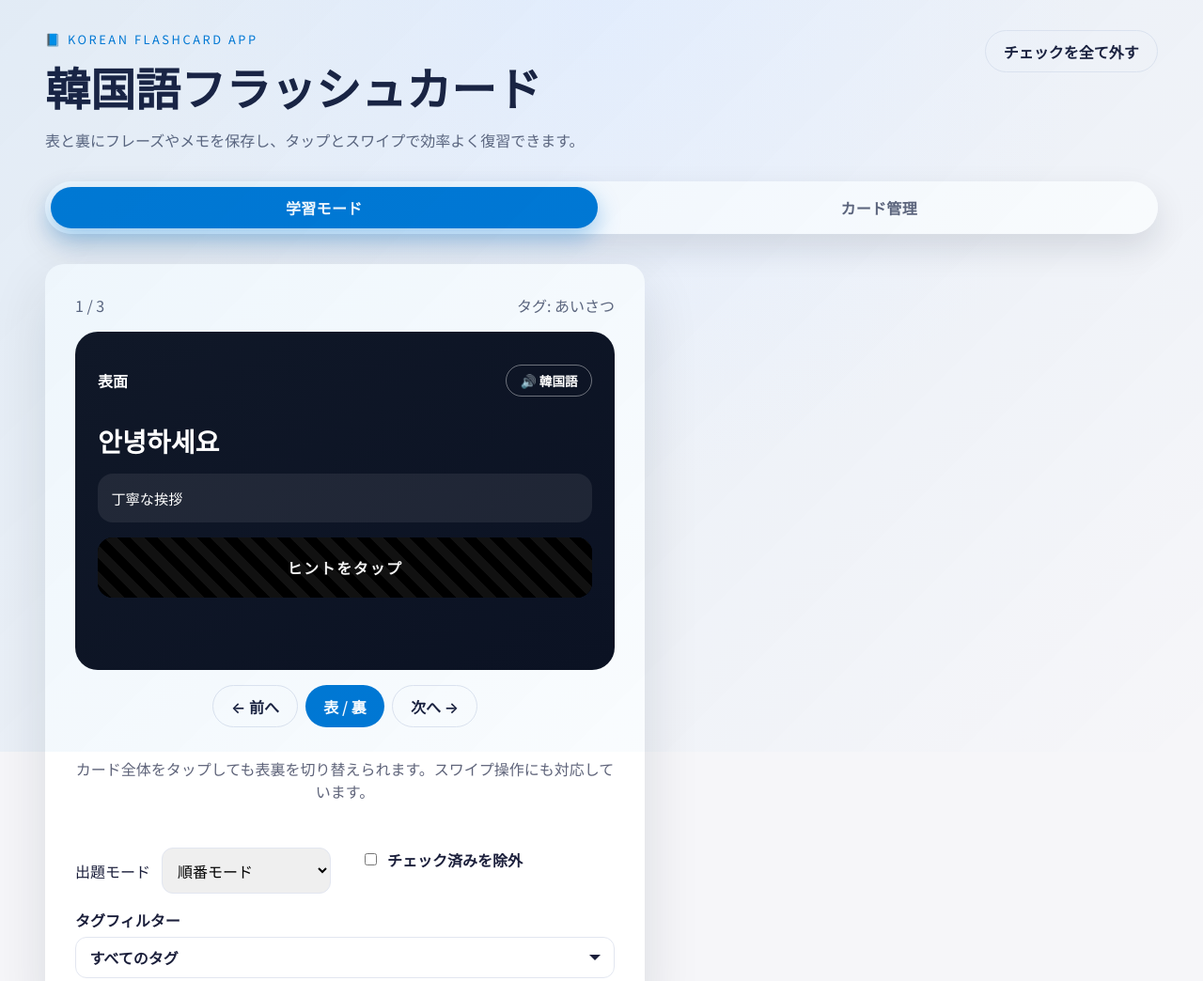
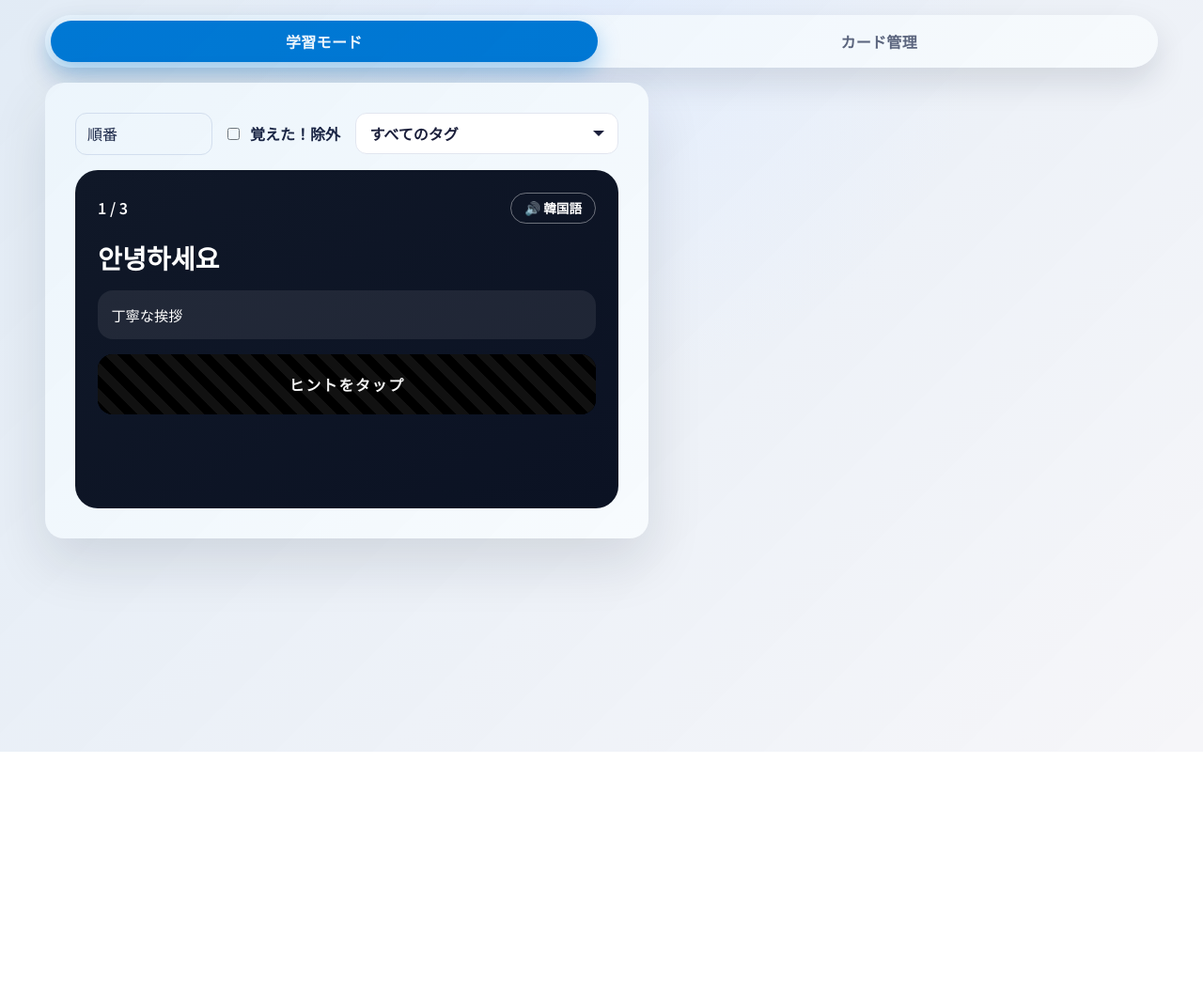
Before and after one commit to orbit07/lang_card, a plain HTML site: page index.html in a window 1280 px wide. Shown: the top 1044 px of the page at 94% size. After the commit the page ends 800 px from the top, so only its background shows below. Drawn offline with Linux system fonts and the light colour scheme.

Commit message:
CSS調整

```diff
--- a/index.html
+++ b/index.html
@@ -54,15 +54,40 @@
       </div>
 
       <section class="study-panel" id="studyPanel" role="tabpanel" aria-labelledby="studyTab">
+
+        <div class="controls">
+          <div class="control-group inline-control">
+            <select id="modeSelect">
+              <option value="sequential">順番</option>
+              <option value="random">ランダム</option>
+            </select>
+            <label class="checkbox">
+              <input type="checkbox" id="excludeChecked" />
+              <span>覚えた！除外</span>
+            </label>
+          </div>
+          <div class="control-group tag-filter-group">
+            <div class="tag-filter-control">
+              <button
+                id="tagFilterToggle"
+                type="button"
+                class="select-trigger"
+                aria-expanded="false"
+                aria-controls="tagFilterContainer"
+              >
+                <span id="tagFilterSummary">すべてのタグ</span>
+                <span class="chevron" aria-hidden="true"></span>
+              </button>
+              <div id="tagFilterContainer" class="tag-filter-menu" hidden></div>
+            </div>
+          </div>
+        </div>
+
         <div class="card-view">
-          <div class="card-meta">
-            <span id="cardCounter">0 / 0</span>
-            <span id="cardTags"></span>
-          </div>
           <div id="card" class="card" aria-live="polite">
             <div class="card-face" id="frontFace">
               <div class="card-header">
-                <p>表面</p>
+                <span id="cardCounter">0 / 0</span>
                 <button class="ghost small" id="frontSpeak" type="button">🔊 韓国語</button>
               </div>
               <p class="card-text" id="frontText">カードがありません</p>
@@ -74,7 +99,6 @@
             </div>
             <div class="card-face back" id="backFace">
               <div class="card-header">
-                <p>裏面</p>
                 <button class="ghost small" id="backSpeak" type="button">🔊 読み上げ</button>
               </div>
               <p class="card-text" id="backText"></p>
@@ -95,40 +119,8 @@
             <button id="toggleSide" class="primary" type="button">表 / 裏</button>
             <button id="nextCard" class="ghost" type="button">次へ →</button>
           </div>
-          <p class="hint-note">カード全体をタップしても表裏を切り替えられます。スワイプ操作にも対応しています。</p>
         </div>
 
-        <div class="controls">
-          <div class="control-group inline-control">
-            <label for="modeSelect">出題モード</label>
-            <select id="modeSelect">
-              <option value="sequential">順番モード</option>
-              <option value="random">ランダムモード</option>
-            </select>
-          </div>
-          <div class="control-group">
-            <label class="checkbox">
-              <input type="checkbox" id="excludeChecked" />
-              <span>チェック済みを除外</span>
-            </label>
-          </div>
-          <div class="control-group tag-filter-group">
-            <label class="control-label" for="tagFilterToggle">タグフィルター</label>
-            <div class="tag-filter-control">
-              <button
-                id="tagFilterToggle"
-                type="button"
-                class="select-trigger"
-                aria-expanded="false"
-                aria-controls="tagFilterContainer"
-              >
-                <span id="tagFilterSummary">すべてのタグ</span>
-                <span class="chevron" aria-hidden="true"></span>
-              </button>
-              <div id="tagFilterContainer" class="tag-filter-menu" hidden></div>
-            </div>
-          </div>
-        </div>
       </section>
 
       <section
@@ -171,7 +163,6 @@
               <input id="newTagInput" type="text" placeholder="例: あいさつ" />
               <button id="addTagButton" type="button">追加</button>
             </div>
-            <p class="small">登録済みタグは選択式で再利用できます。</p>
           </div>
           <fieldset class="tag-select">
             <legend>タグを選択（複数可）</legend>
--- a/styles.css
+++ b/styles.css
@@ -13,6 +13,21 @@
 
 * {
   box-sizing: border-box;
+}
+
+select {
+  -moz-appearance: none;
+  -webkit-appearance: none;
+  appearance: none;
+  border-radius: 0;
+  border: 0;
+  margin: 0;
+  padding: 0;
+  background: none transparent;
+  vertical-align: middle;
+  font-size: inherit;
+  color: inherit;
+  box-sizing: content-box;
 }
 
 body {
@@ -31,7 +46,7 @@ body::before {
 }
 
 header {
-  display: flex;
+  display: none;
   justify-content: space-between;
   gap: 1rem;
   padding: 2rem clamp(1rem, 5vw, 3rem);
@@ -50,8 +65,8 @@ h3 {
 main {
   display: grid;
   grid-template-columns: minmax(0, 1.1fr) minmax(0, 0.9fr);
-  gap: 1.5rem;
-  padding: 0 clamp(1rem, 5vw, 3rem) 3rem;
+  gap: 1rem;
+  padding: 1rem clamp(1rem, 5vw, 3rem) 3rem;
 }
 
 [hidden] {
@@ -68,7 +83,6 @@ main {
   border-radius: 999px;
   background: rgba(255, 255, 255, 0.9);
   box-shadow: 0 15px 35px rgba(15, 23, 42, 0.12);
-  margin-bottom: 0.5rem;
 }
 
 .panel-tab {
@@ -123,8 +137,8 @@ section {
 .controls {
   display: flex;
   flex-wrap: wrap;
-  gap: 1rem 2rem;
-  margin-top: 2rem;
+  gap: 1rem 1rem;
+  margin-bottom: 1rem;
 }
 
 .control-group {
@@ -146,7 +160,7 @@ section {
 
 .inline-control select {
   flex: 1;
-  min-width: 180px;
+  min-width: 120px;
 }
 
 .control-label {
@@ -320,7 +334,7 @@ textarea {
 }
 
 .card-actions {
-  display: flex;
+  display: none;
   gap: 0.5rem;
   justify-content: center;
 }
@@ -508,7 +522,7 @@ button.danger.ghost:hover {
 }
 
 .panel-header {
-  display: flex;
+  display: none;
   justify-content: space-between;
   gap: 2rem;
   align-items: flex-end;
@@ -516,32 +530,40 @@ button.danger.ghost:hover {
 }
 
 .tag-input-row {
-  display: flex;
+  display: grid;
   gap: 0.5rem;
-  margin-top: 0.5rem;
+  margin-top: 0.2rem;
+  grid-template-columns: 1fr auto;
 }
 
 .form-grid {
   display: grid;
   grid-template-columns: repeat(auto-fit, minmax(240px, 1fr));
-  gap: 1rem;
-  margin-bottom: 1rem;
+  gap: .5rem;
+}
+
+.form-grid label {
+  padding-bottom: .2rem;
+  display: inline-block;
 }
 
 .tag-select {
   border: 1px dashed var(--border);
   padding: 1rem;
   border-radius: 1rem;
+  margin-top: .5rem;
 }
 
 .form-actions {
   display: flex;
   gap: 0.5rem;
-  justify-content: flex-end;
+  justify-content: space-between;
+  margin-top: 1rem;
 }
 
 .card-list {
   margin-top: 2rem;
+  display: none;
 }
 
 .card-row {
@@ -591,7 +613,7 @@ button.danger.ghost:hover {
 }
 
 .tag-library {
-  margin: 1.5rem 0 0;
+  margin: .5rem 0 0;
 }
 
 .small {
@@ -615,17 +637,8 @@ button.danger.ghost:hover {
     padding: 1.5rem;
   }
 
-  .panel-tabs {
-    flex-direction: column;
-  }
-
   .panel-tab {
     width: 100%;
-  }
-
-  header {
-    flex-direction: column;
-    align-items: flex-start;
   }
 
   .card {
```
